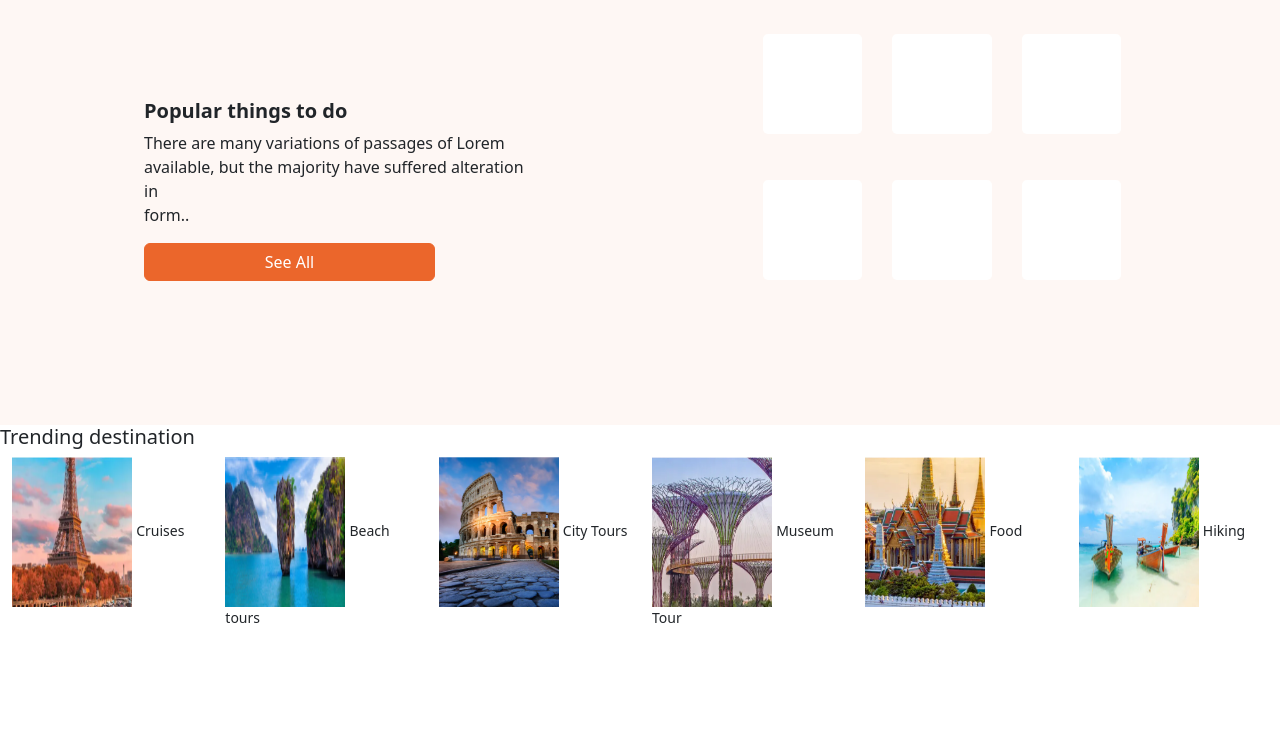
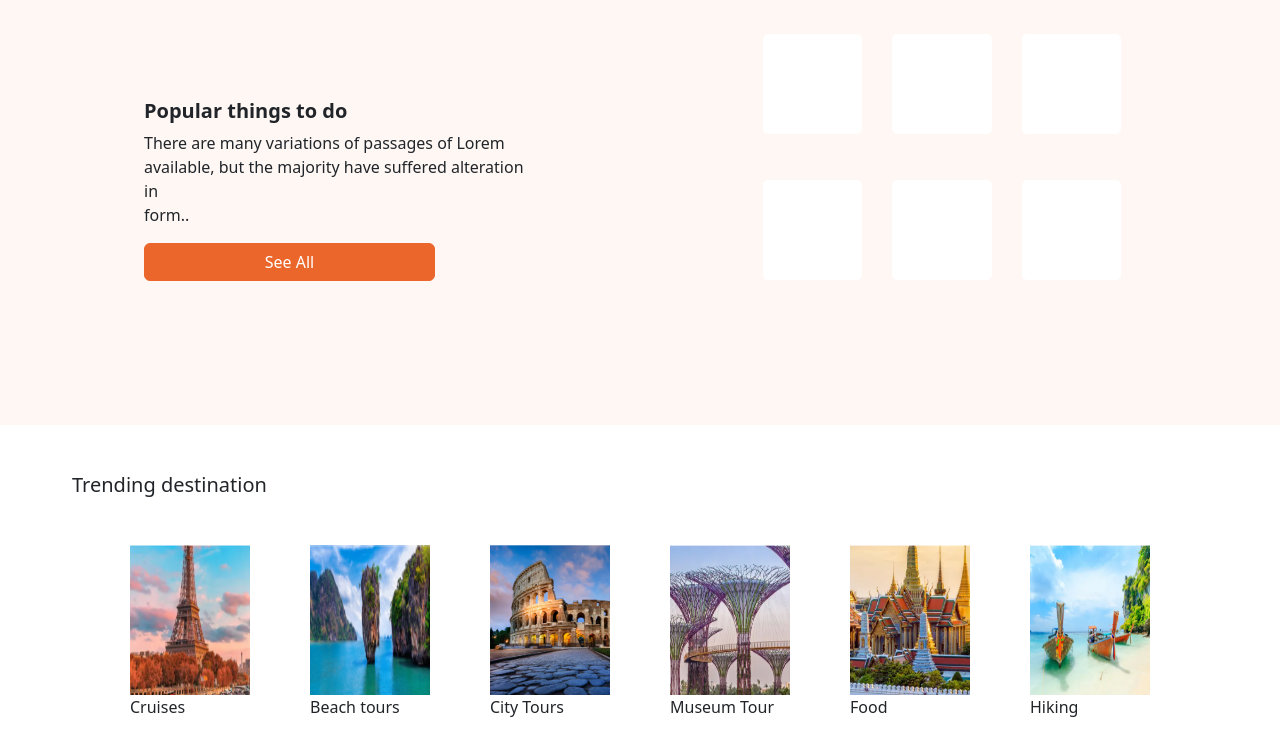
Before and after one commit to Israelite10/2ndproject-group11, a plain HTML site: page index.html in a window 1280 px wide. Shown: the part 1519-2254 px from the top of the page. Before the commit the page ends 2147 px from the top, so only its background shows below. Drawn offline with Linux system fonts and the light colour scheme.

Commit message:
first commit

```diff
--- a/index.html
+++ b/index.html
@@ -277,35 +277,34 @@
       </div>
     </div>
 
-    <div class="Tresnding destination">
+    <div class="Tresnding destination my-5 ms-5 ps-4">
       <h5 class="">Trending destination<h5>
     </div>
 
 
-
-      <div class="row mx-auto ">
+    <div class="container ps-5">
+      <div class="row m-0 p-0">
 
         <div class="col-2"><img src="pics/pic1.png"  alt="">
-          <small class="">Cruises</small>
+          <p class="">Cruises</p>
         </div>
         <div class="col-2"><img src="pics/pic2.png" alt="">
-         <small>Beach tours</small>
+         <p>Beach tours</p>
         </div>
 
            <div class="col-2"><img src="pics/pic3.png"  alt="">
-          <small class="">City Tours</small>
+          <p class="">City Tours</p>
            </div>
 
 
-
         <div class="col-2"><img src="pics/pic4.png" alt="">
-         <small> Museum Tour</small>
+         <p> Museum Tour</p>
         </div>
         <div class="col-2"><img src="pics/pic5.png" alt="">
-          <small>Food</small>
+          <p>Food</p>
         </div>
         <div class="col-2"><img src="pics/pic6.png" alt="">
-         <small> Hiking</small>
+         <p> Hiking</p>
         </div>
 
 
```
